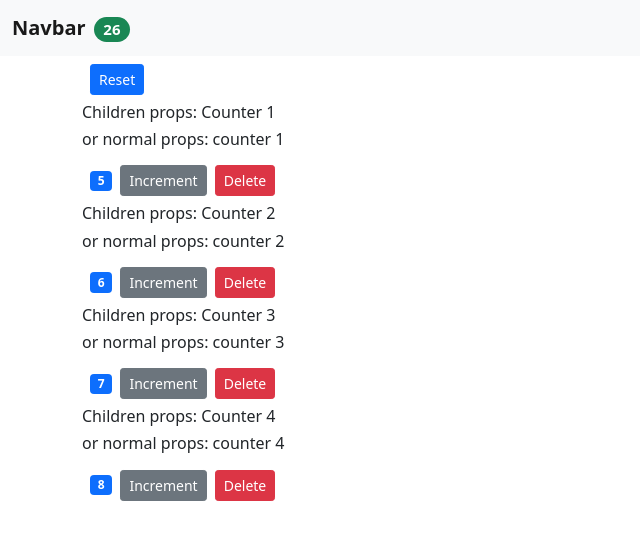
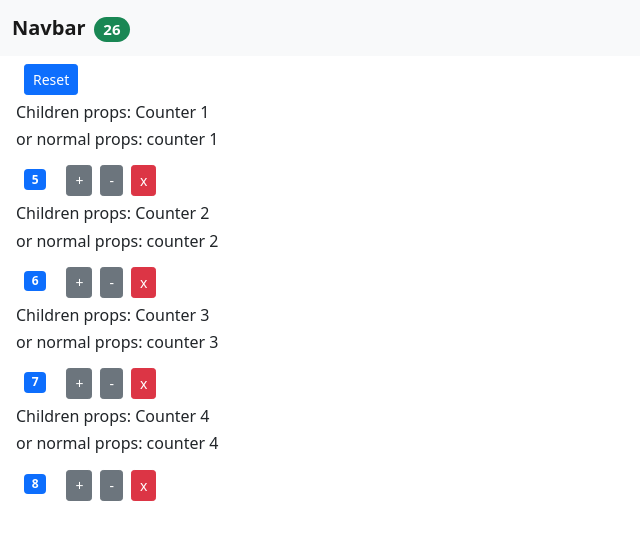
Before and after one commit to rua1hc/react_fdn_cnt_app, a React (Create React App) app: page / in a window 1280 px wide. Shown: the top 540 px of the page, without its empty margins (0-640 px from the left). Built offline with nearby package versions, Linux system fonts and the light colour scheme.

Commit message:
s4v19-20 grid layout and add Decrement btn

```diff
--- a/src/App.js
+++ b/src/App.js
@@ -48,6 +48,14 @@ class App extends Component {
         this.setState({ counters });
     };
 
+    handleDecrement = (counter) => {
+        let counters = [...this.state.counters];
+        let counterID = counters.indexOf(counter);
+        counters[counterID] = { ...counter };
+        counters[counterID].value--;
+        this.setState({ counters });
+    };
+
     render() {
         return (
             <React.Fragment>
@@ -58,12 +66,13 @@ class App extends Component {
                         0
                     )}
                 />
-                <main className="container">
+                <main className="container mx-1">
                     <Counters
                         counters={this.state.counters}
                         onReset={this.handleReset}
                         onDelete={this.handleDelete}
                         onIncrement={this.handleIncrement}
+                        onDecrement={this.handleDecrement}
                     />
                 </main>
             </React.Fragment>
--- a/src/comps/counter.jsx
+++ b/src/comps/counter.jsx
@@ -77,6 +77,9 @@ class Counter extends Component {
                     Sum: {this.formatCount()}
                 </span> */}
 
+                <div class="container">
+                    <div class="row">
+                        <div class="col-auto gx-0 gy-1">
                             {/* <span className="badge bg-primary m-2">
                     Sum: {this.formatCount()}
                 </span> */}
@@ -84,7 +87,8 @@ class Counter extends Component {
                                 {/* Sum: {this.formatCount()} */}
                                 {this.formatCount()}
                             </span>
-
+                        </div>
+                        <div class="col">
                             {/* <button
                     onClick={this.handleIncrement}
                     className="btn btn-secondary btn-sm"
@@ -93,10 +97,27 @@ class Counter extends Component {
                 </button> */}
                             <button
                                 // onClick={() => this.handleIncrement_product()}
-                    onClick={() => this.props.onIncrement(this.props.counter)}
+                                onClick={() =>
+                                    this.props.onIncrement(this.props.counter)
+                                }
                                 className="btn btn-secondary btn-sm"
                             >
-                    Increment
+                                +
+                            </button>
+
+                            <button
+                                // onClick={() => this.handleIncrement_product()}
+                                onClick={() =>
+                                    this.props.onDecrement(this.props.counter)
+                                }
+                                className="btn btn-secondary btn-sm m-2"
+                                disabled={
+                                    this.props.counter.value === 0
+                                        ? "disabled"
+                                        : ""
+                                }
+                            >
+                                -
                             </button>
 
                             {/* <ul>
@@ -110,14 +131,23 @@ class Counter extends Component {
                 {this.renderTags()} */}
 
                             <button
-                    onClick={() => this.props.onDelete(this.props.counter.id)}
-                    className="btn btn-danger btn-sm m-2"
+                                onClick={() =>
+                                    this.props.onDelete(this.props.counter.id)
+                                }
+                                className="btn btn-danger btn-sm px-2"
                             >
-                    Delete
+                                x
                             </button>
+                        </div>
+                    </div>
+                </div>
             </div>
             // </React.Fragment>
         );
+    }
+
+    getDisableBtn() {
+        let disBtn = "";
     }
 
     getBadgeClasses() {
--- a/src/comps/counters.jsx
+++ b/src/comps/counters.jsx
@@ -6,7 +6,8 @@ class Counters extends Component {
     render() {
         console.log("Counters rendered");
 
-        const { onReset, counters, onDelete, onIncrement } = this.props;
+        const { onReset, counters, onDelete, onIncrement, onDecrement } =
+            this.props;
         return (
             <div>
                 <button
@@ -24,6 +25,7 @@ class Counters extends Component {
                         onDelete={onDelete}
                         // onIncrement={this.handleIncrement}
                         onIncrement={onIncrement}
+                        onDecrement={onDecrement}
                         // value={c.value}
                         // id={c.id}
                         counter={c}
```
Lines whose indentation alone changed are shown as unchanged.
